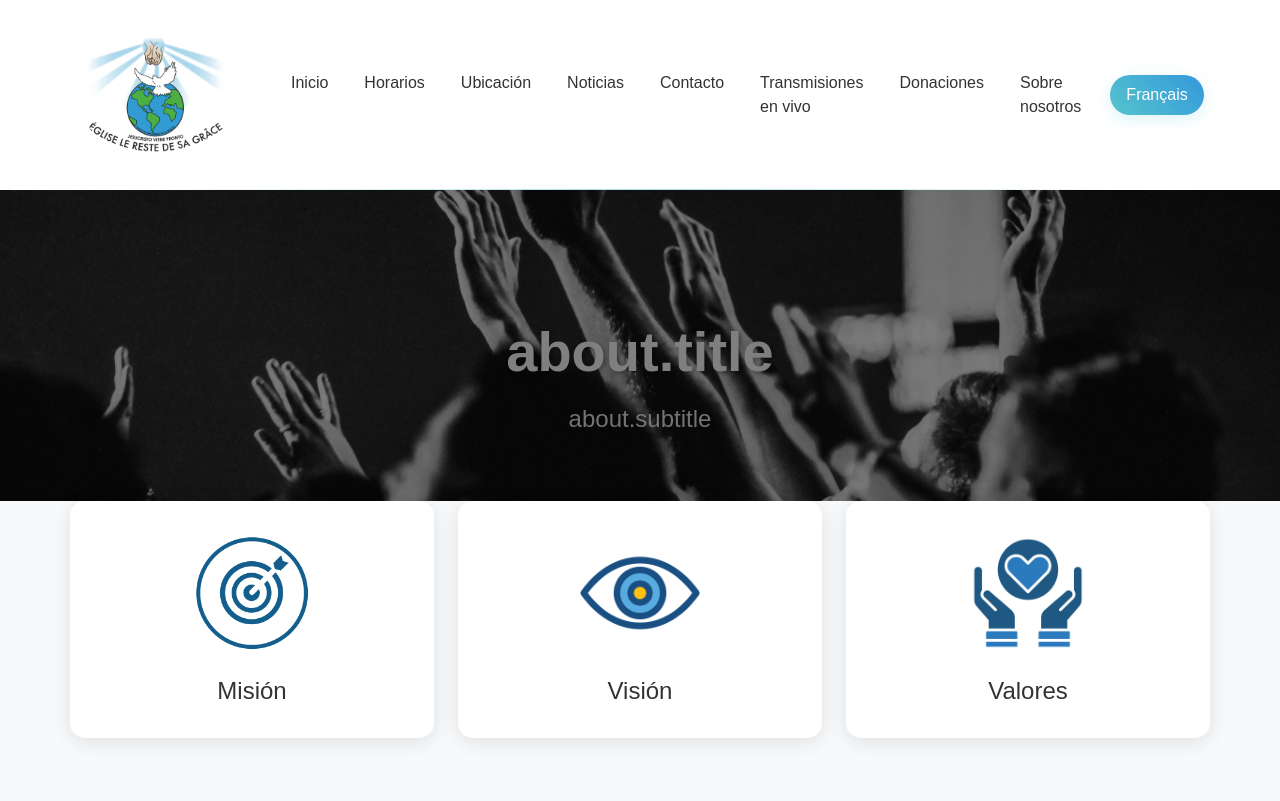
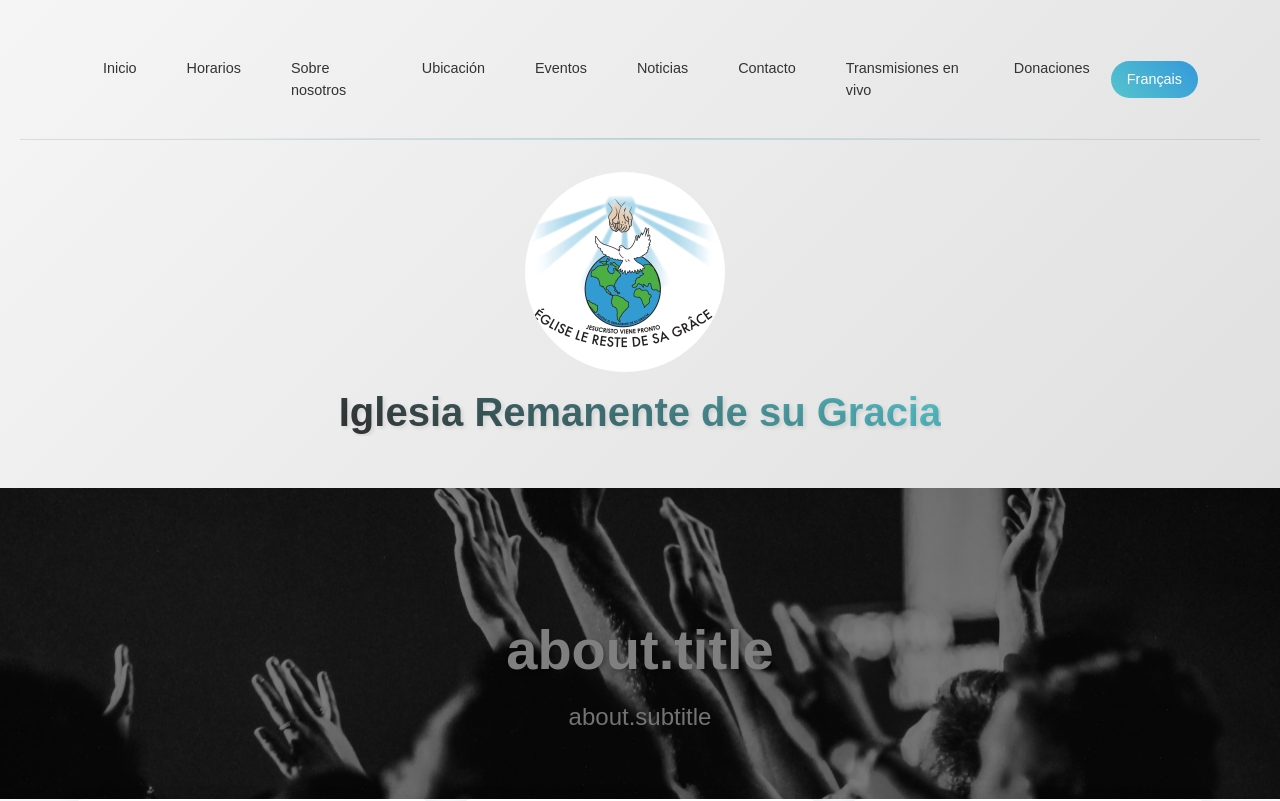
Before and after one commit to Francesco-Mejia/iglesia-website, a React (Create React App) app: page /about in a window 1280 px wide. Shown: the top 801 px of the page. Built offline with nearby package versions, Linux system fonts and the light colour scheme.

Commit message:
Refonte complète de l'en-tête avec une nouvelle structure HTML et des styles CSS améliorés. Intégration d'une barre de navigation responsive et d'une section logo, ainsi que des ajustements pour la gestion des langues. Suppression des anciens styles obsolètes.

```diff
--- a/src/App.css
+++ b/src/App.css
@@ -1,151 +1,3 @@
-/* Encabezado */
-header {
-  display: flex;
-  flex-direction: column;
-  align-items: center;
-  background: linear-gradient(135deg, #f5f5f5f6 0%, #e0e0e0 100%);
-  padding: 20px;
-  position: relative;
-  overflow: hidden;
-  box-shadow: 0 4px 15px rgba(0, 0, 0, 0.1);
-}
-
-header::before {
-  content: '';
-  position: absolute;
-  top: 0;
-  left: 0;
-  right: 0;
-  height: 4px;
-  background: linear-gradient(90deg, #56c4cc, #3498db, #56c4cc);
-  animation: gradient 3s ease infinite;
-  background-size: 200% 200%;
-}
-
-@keyframes gradient {
-  0% { background-position: 0% 50%; }
-  50% { background-position: 100% 50%; }
-  100% { background-position: 0% 50%; }
-}
-
-.header-content {
-  display: flex;
-  align-items: center;
-  margin: 20px 0;
-  position: relative;
-  z-index: 1;
-}
-
-.header-logo {
-  width: 150px;
-  height: 150px;
-  margin-right: 30px;
-  border-radius: 50%;
-  box-shadow: 0 0 20px rgba(86, 196, 204, 0.3);
-  animation: pulse 2s infinite;
-  transition: transform 0.3s ease;
-}
-
-@keyframes pulse {
-  0% { box-shadow: 0 0 0 0 rgba(86, 196, 204, 0.4); }
-  70% { box-shadow: 0 0 0 15px rgba(86, 196, 204, 0); }
-  100% { box-shadow: 0 0 0 0 rgba(86, 196, 204, 0); }
-}
-
-header h1 {
-  font-size: 2.5em;
-  color: #333;
-  margin: 0;
-  text-shadow: 2px 2px 4px rgba(0, 0, 0, 0.1);
-  position: relative;
-  overflow: hidden;
-  background: linear-gradient(45deg, #333, #56c4cc);
-  -webkit-background-clip: text;
-  -webkit-text-fill-color: transparent;
-  animation: titleGradient 3s ease infinite;
-}
-
-@keyframes titleGradient {
-  0% { background-position: 0% 50%; }
-  50% { background-position: 100% 50%; }
-  100% { background-position: 0% 50%; }
-}
-
-.navbar {
-  background-color: transparent;
-  width: 100%;
-  padding: 15px 0;
-  position: relative;
-}
-
-.navbar::after {
-  content: '';
-  position: absolute;
-  bottom: 0;
-  left: 50%;
-  transform: translateX(-50%);
-  width: 80%;
-  height: 1px;
-  background: linear-gradient(90deg, transparent, rgba(86, 196, 204, 0.5), transparent);
-}
-
-.navbar-nav {
-  width: 100%;
-  display: flex;
-  justify-content: center;
-  gap: 10px;
-  padding: 10px 0;
-}
-
-.navbar-nav .nav-link {
-  color: #333;
-  text-decoration: none;
-  padding: 8px 16px;
-  margin: 0 5px;
-  position: relative;
-  transition: all 0.3s ease;
-  font-weight: 500;
-  border-radius: 20px;
-}
-
-.navbar-nav .nav-link::before {
-  content: '';
-  position: absolute;
-  bottom: -2px;
-  left: 50%;
-  width: 0;
-  height: 2px;
-  background-color: #56c4cc;
-  transition: all 0.3s ease;
-  transform: translateX(-50%);
-}
-
-.navbar-nav .nav-link:hover {
-  color: #56c4cc;
-  transform: translateY(-2px);
-}
-
-.navbar-nav .nav-link:hover::before {
-  width: 100%;
-}
-
-/* Animation pour le bouton de langue */
-button.language-toggle {
-  background: linear-gradient(45deg, #56c4cc, #3498db);
-  border: none;
-  padding: 8px 16px;
-  border-radius: 20px;
-  color: white;
-  font-weight: 500;
-  transition: all 0.3s ease;
-  box-shadow: 0 4px 15px rgba(86, 196, 204, 0.2);
-}
-
-button.language-toggle:hover {
-  transform: translateY(-2px);
-  box-shadow: 0 6px 20px rgba(86, 196, 204, 0.3);
-}
-
 /* Presentacion */
 .presentacion-container {
   background-image: url('/public/images/Presentation-bg.jpg');
@@ -1083,3 +935,242 @@ footer {
     font-size: 1.1rem;
   }
 }
+
+/* Header Styles */
+.site-header {
+  display: flex;
+  flex-direction: column;
+  width: 100%;
+  background: linear-gradient(135deg, #f5f5f5f6 0%, #e0e0e0 100%);
+  position: relative;
+}
+
+.navigation-bar {
+  background-color: transparent;
+  padding: 0.5rem 0;
+  border-bottom: 1px solid rgba(0, 0, 0, 0.1);
+}
+
+.navbar-nav {
+  display: flex;
+  justify-content: center;
+  gap: 1rem;
+}
+
+.nav-link {
+  color: #333 !important;
+  font-size: 0.9rem;
+  padding: 0.5rem 1rem !important;
+  transition: color 0.3s ease;
+}
+
+.nav-link:hover {
+  color: #56c4cc !important;
+}
+
+.logo-section {
+  display: flex;
+  flex-direction: column;
+  align-items: center;
+  padding: 2rem 0;
+  text-align: center;
+}
+
+.logo-link {
+  text-decoration: none;
+}
+
+.header-logo {
+  width: 150px;
+  height: 150px;
+  border-radius: 50%;
+  margin-bottom: 1rem;
+  box-shadow: 0 4px 15px rgba(0, 0, 0, 0.1);
+  transition: transform 0.3s ease;
+}
+
+.header-logo:hover {
+  transform: scale(1.05);
+}
+
+.church-title {
+  font-size: 2.5rem;
+  color: #333;
+  margin: 0;
+  font-weight: 600;
+}
+
+.language-toggle {
+  background: linear-gradient(45deg, #56c4cc, #3498db);
+  border: none;
+  padding: 0.5rem 1rem;
+  border-radius: 20px;
+  color: white;
+  font-size: 0.9rem;
+  transition: all 0.3s ease;
+}
+
+.language-toggle:hover {
+  transform: translateY(-2px);
+  box-shadow: 0 4px 15px rgba(86, 196, 204, 0.2);
+}
+
+@media (max-width: 991px) {
+  .navbar-nav {
+    text-align: center;
+    padding: 1rem 0;
+  }
+
+  .language-toggle {
+    margin: 1rem auto;
+    display: block;
+  }
+
+  .church-title {
+    font-size: 2rem;
+    padding: 0 1rem;
+  }
+}
+
+@media (max-width: 576px) {
+  .header-logo {
+    width: 120px;
+    height: 120px;
+  }
+
+  .church-title {
+    font-size: 1.5rem;
+  }
+
+  .nav-link {
+    padding: 0.3rem 0.5rem !important;
+  }
+}
+
+/* Encabezado */
+header {
+  display: flex;
+  flex-direction: column;
+  align-items: center;
+  background: linear-gradient(135deg, #f5f5f5f6 0%, #e0e0e0 100%);
+  padding: 20px;
+  position: relative;
+  overflow: hidden;
+  box-shadow: 0 4px 15px rgba(0, 0, 0, 0.1);
+}
+
+header::before {
+  content: '';
+  position: absolute;
+  top: 0;
+  left: 0;
+  right: 0;
+  height: 4px;
+  animation: gradient 3s ease infinite;
+  background-size: 200% 200%;
+}
+
+@keyframes gradient {
+  0% { background-position: 0% 50%; }
+  50% { background-position: 100% 50%; }
+  100% { background-position: 0% 50%; }
+}
+
+.header-content {
+  display: flex;
+  align-items: center;
+  margin: 20px 0;
+  position: relative;
+}
+
+.header-logo {
+  width: 200px;
+  height: 200px;
+  margin-right: 30px;
+  border-radius: 50%;
+  box-shadow: 0 0 20px rgba(86, 196, 204, 0.3);
+  animation: pulse 2s infinite;
+  transition: transform 0.3s ease;
+}
+
+@keyframes pulse {
+  0% { box-shadow: 0 0 0 0 rgba(86, 196, 204, 0.4); }
+  70% { box-shadow: 0 0 0 15px rgba(86, 196, 204, 0); }
+  100% { box-shadow: 0 0 0 0 rgba(86, 196, 204, 0); }
+}
+
+header h1 {
+  font-size: 2.5em;
+  color: #333;
+  margin: 0;
+  text-shadow: 2px 2px 4px rgba(0, 0, 0, 0.1);
+  position: relative;
+  overflow: hidden;
+  background: linear-gradient(45deg, #333, #56c4cc);
+  -webkit-background-clip: text;
+  -webkit-text-fill-color: transparent;
+}
+
+@keyframes titleGradient {
+  0% { background-position: 0% 50%; }
+  50% { background-position: 100% 50%; }
+  100% { background-position: 0% 50%; }
+}
+
+.navbar {
+  background-color: transparent;
+  width: 100%;
+  padding: 20px 0;
+  position: relative;
+}
+
+.navbar::after {
+  content: '';
+  position: absolute;
+  bottom: 0;
+  left: 50%;
+  transform: translateX(-50%);
+  width: 80%;
+  height: 1px;
+  background: linear-gradient(90deg, transparent, rgba(86, 196, 204, 0.5), transparent);
+}
+
+.navbar-nav {
+  width: 100%;
+  display: flex;
+  justify-content: center;
+  gap: 8px;
+  padding: 10px 0;
+}
+
+.navbar-nav .nav-link {
+  color: #000000;
+  text-decoration: none;
+  padding: 8px 16px;
+  margin: 0 5px;
+  position: relative;
+  transition: all 0.3s ease;
+  font-weight: 500;
+  border-radius: 20px;
+}
+
+.navbar-nav .nav-link::before {
+  content: '';
+  position: absolute;
+  bottom: -2px;
+  left: 50%;
+  width: 0;
+  height: 2px;
+  background-color: #56c4cc;
+  transition: all 0.3s ease;
+  transform: translateX(-50%);
+}
+
+.navbar-nav .nav-link:hover {
+  color: #56c4cc;
+  transform: translateY(-2px);
+}
+
+.navbar-nav .nav-link:hover::before {
+  width: 100%;
+}
--- a/src/Components/Header.tsx
+++ b/src/Components/Header.tsx
@@ -22,33 +22,24 @@ export function Header() {
   };
 
   return (
-    <Navbar
-      expand="lg"
-      fixed="top"
-      className={`navbar-custom ${isScrolled ? 'scrolled' : ''}`}
-    >
+    <header className={`site-header ${isScrolled ? 'scrolled' : ''}`}>
+      <Navbar expand="lg" className="navigation-bar">
         <Container>
-        <Navbar.Brand as={Link} to="/">
-          <img
-            src="/images/logo_iglesia.jpg"
-            alt="Logo"
-            className="header-logo"
-          />
-        </Navbar.Brand>
           <Navbar.Toggle aria-controls="basic-navbar-nav" />
           <Navbar.Collapse id="basic-navbar-nav">
             <Nav className="mx-auto">
               <Nav.Link as={Link} to="/">{t('header.home')}</Nav.Link>
               <Nav.Link href="#horarios">{t('header.schedule')}</Nav.Link>
+              <Nav.Link as={Link} to="/about">{t('header.about')}</Nav.Link>
               <Nav.Link href="#ubicacion">{t('header.location')}</Nav.Link>
+              <Nav.Link href="#eventos">{t('header.events')}</Nav.Link>
               <Nav.Link href="#noticias">{t('header.news')}</Nav.Link>
               <Nav.Link href="#contacto">{t('header.contact')}</Nav.Link>
               <Nav.Link href="#transmisiones">{t('header.livestream')}</Nav.Link>
               <Nav.Link href="#donaciones">{t('header.donations')}</Nav.Link>
-            <Nav.Link as={Link} to="/about">{t('header.about')}</Nav.Link>
             </Nav>
             <button
-            className="language-toggle ms-lg-3"
+              className="language-toggle"
               onClick={changeLanguage}
             >
               {i18n.language === 'es' ? 'Français' : 'Español'}
@@ -56,5 +47,19 @@ export function Header() {
           </Navbar.Collapse>
         </Container>
       </Navbar>
+
+      <div className="logo-section">
+        <Link to="/" className="logo-link">
+          <img
+            src="/images/logo_iglesia.jpg"
+            alt="Logo"
+            className="header-logo"
+          />
+        </Link>
+        <h1 className="church-title">
+          {t('title')}
+        </h1>
+      </div>
+    </header>
   );
 }
```
Lines whose indentation alone changed are shown as unchanged.
